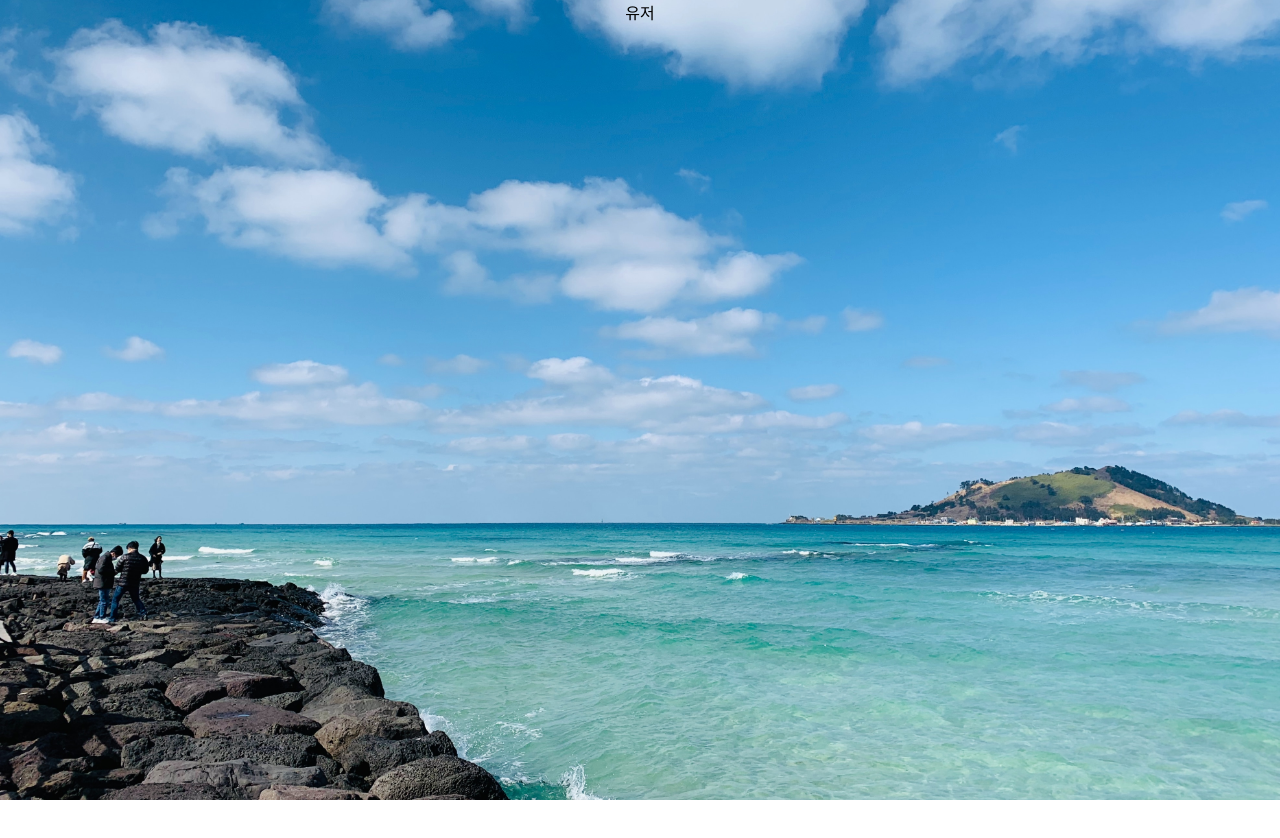
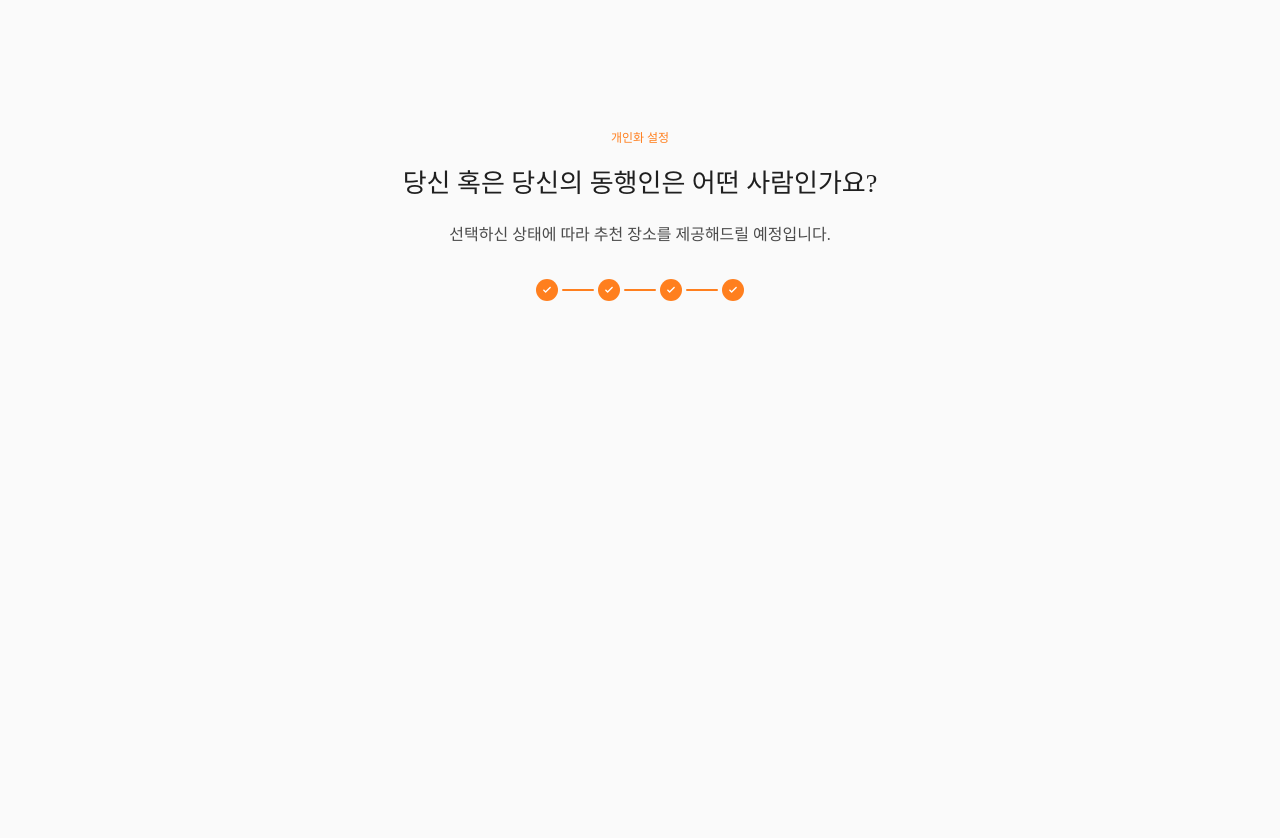
Before and after one commit to TourTeamT/YouNaUri, a React (Create React App) app: page /user-select in a window 1280 px wide. Shown: the top 838 px of the page. Before the commit the page ends 800 px from the top, so only its background shows below. Built offline with nearby package versions, Linux system fonts and the light colour scheme.

Commit message:
feat: 유저 선택창 페이지 작성

```diff
--- a/src/pages/user-select/index.tsx
+++ b/src/pages/user-select/index.tsx
@@ -1,10 +1,31 @@
 import React from "react";
 import { Outlet } from "react-router-dom";
+import { useLocation } from "react-router-dom";
+import { SelectIntroduceDialog } from "utils/selectIntroduceDialog";
+import SelectProgressBar from "components/SelectProgressBar";
+import SelectIntroduce from "components/SelectIntroduce";
+import styles from './user-select.module.scss';
 
 export default function UserSelect() {
+  const location = useLocation();
+
+  const introText = location.pathname === "/user-select/partner"
+  ? SelectIntroduceDialog.partner
+  : location.pathname === "/user-select/place"
+  ? SelectIntroduceDialog.place
+  : location.pathname === "/user-select/plan"
+  ? SelectIntroduceDialog.plan
+  : SelectIntroduceDialog.partner;
+
   return (
-    <div>
-      <div>유저</div>
+    <div className={styles.template}>
+      <SelectIntroduce
+        subTitle={introText.subTitle}
+        title={introText.title}
+        content={introText.content}
+      />
+      <SelectProgressBar />
+      {/* 전역변수로 프로그래스바 조정 */}
       <Outlet />
     </div>
   )
--- a/src/pages/user-select/user-select.module.scss
+++ b/src/pages/user-select/user-select.module.scss
@@ -0,0 +1,9 @@
+.template {
+  background: #FAFAFA;
+  width: 100vw;
+  height: 100vh;
+  display: flex;
+  margin: 0 auto;
+  padding-top: 130px;
+  flex-direction: column;
+}
```
